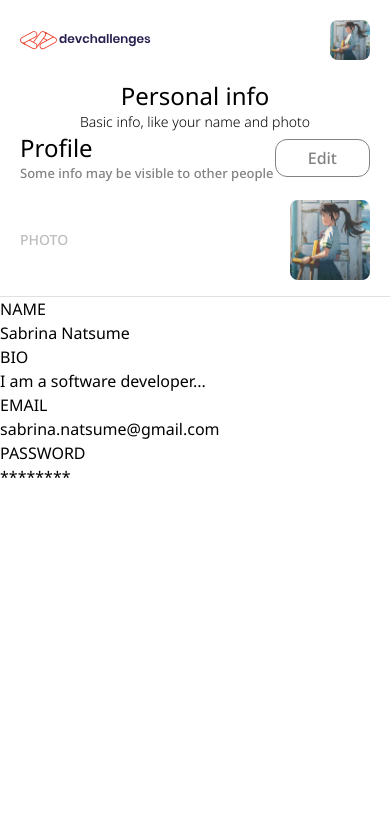
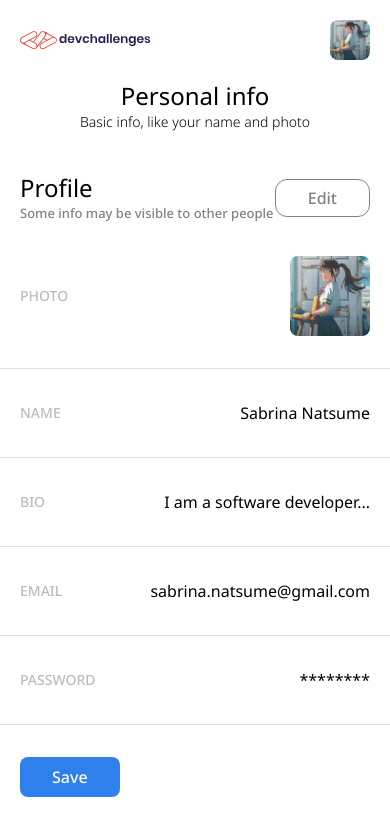
Before and after one commit to ronaldlamdev/login-authentication, a React (Vite) app: page / in a window 390 px wide. Shown: the top 836 px of the page. Built offline with nearby package versions, Linux system fonts and the light colour scheme.

Commit message:
finished styling on mobile

```diff
--- a/src/assets/sections/Profile.tsx
+++ b/src/assets/sections/Profile.tsx
@@ -9,13 +9,13 @@ const Profile = () => {
         <img src={Logo} alt="logo"/>
         <img src={Pfp} alt='profile picture' className='w-10 h-10 rounded-lg'/>
       </header>
-      <div className='md:border md:border-[#E0E0E0] md:rounded-xl'>
-        {/*  */}
+      <div className='md:border md:border-[#E0E0E0] md:rounded-xl pb-4'>
+        {/* Header for basic personal info */}
         <div className='px-5 flex flex-col items-center'>
           <h1 className='text-[#000000] text-2xl'>Personal info</h1>
           <h2 className='text-[#000000] text-sm font-light'>Basic info, like your name and photo</h2>
         </div>
-        <div className='px-5 flex justify-between items-center'>
+        <div className='px-5 mt-10 flex justify-between items-center'>
           <div>
             <h1 className='text-2xl text-[#000000]'>Profile</h1>
             <h2 className='text-[#828282] text-[.813rem] font-medium'>
@@ -26,27 +26,32 @@ const Profile = () => {
             Edit
           </button>
         </div>
+
+        {/* Change personal info */}
         <div>
-        <div className='px-5 flex justify-between items-center border-b py-4 border-[#E0E0E0]'>
+          <div className='px-5 py-8 flex justify-between items-center border-b border-[#E0E0E0]'>
             <h3 className='text-[#BDBDBD] font-medium text-sm'>PHOTO</h3>
             <img src={Pfp} alt='profile picture' className='w-20 h-20 rounded-lg'/>
           </div>
-        <div>
-          <h3>NAME</h3>
+          <div className='px-5 py-8 flex justify-between items-center border-b border-[#E0E0E0]'>
+            <h3 className='text-[#BDBDBD] font-medium text-sm'>NAME</h3>
             <h3>Sabrina Natsume</h3>
           </div>
-        <div>
-          <h3>BIO</h3>
+          <div className='px-5 py-8 flex justify-between items-center border-b border-[#E0E0E0]'>
+            <h3 className='text-[#BDBDBD] font-medium text-sm'>BIO</h3>
             <h3>I am a software developer...</h3>
           </div>
-        <div>
-          <h3>EMAIL</h3>
+          <div className='px-5 py-8 flex justify-between items-center border-b border-[#E0E0E0]'>
+            <h3 className='text-[#BDBDBD] font-medium text-sm'>EMAIL</h3>
             <h3>sabrina.natsume@gmail.com</h3>
           </div>
-        <div>
-          <h3>PASSWORD</h3>
+          <div className='px-5 py-8 flex justify-between items-center border-b border-[#E0E0E0]'>
+            <h3 className='text-[#BDBDBD] font-medium text-sm'>PASSWORD</h3>
             <h3>********</h3>
           </div>
+          <button className='font-medium ml-5 mt-8 text-[#fff] bg-[#2F80ED] rounded-lg px-8 py-2'>
+            Save
+          </button>
         </div>
       </div>
     </div>
```
Lines whose indentation alone changed are shown as unchanged.
